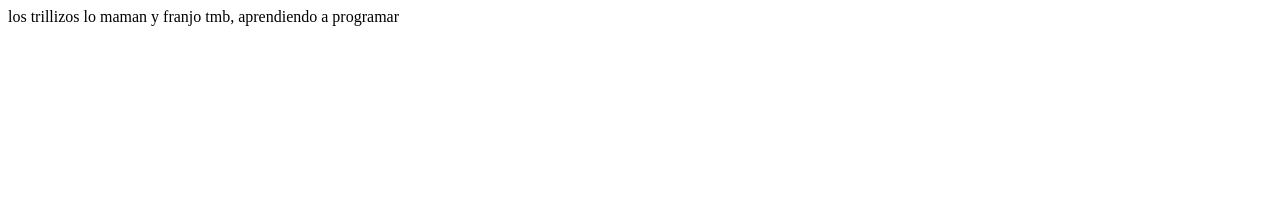
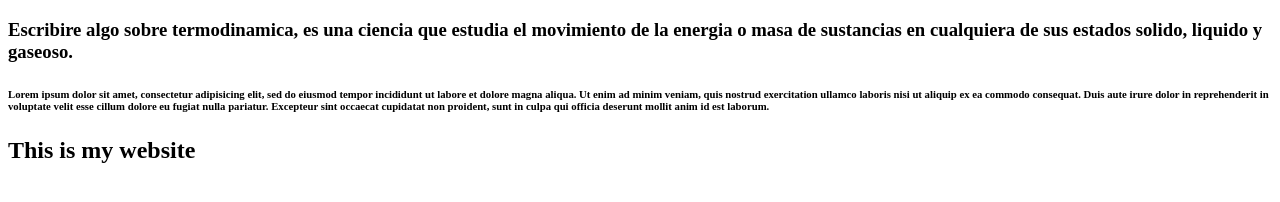
Before and after one commit to YormanJR/yorman, a plain HTML site: page index.html in a window 1280 px wide. Drawn offline with Linux system fonts and the light colour scheme.

Commit message:
cencepto de termo

```diff
--- a/index.html
+++ b/index.html
@@ -2,10 +2,14 @@
 <html>
   <head>
     <meta charset="utf-8">
-    <title>yorman</title>
+    <title>Learning</title>
   </head>
   <body>
-    los trillizos lo maman y franjo tmb,
-    aprendiendo a programar
+  <h3>Escribire algo sobre termodinamica, es una ciencia que estudia
+  el movimiento de la energia o masa de sustancias en cualquiera
+  de sus estados solido, liquido y gaseoso.</h3>
+  <h6>Lorem ipsum dolor sit amet, consectetur adipisicing elit, sed do eiusmod tempor incididunt ut labore et dolore magna aliqua. Ut enim ad minim veniam, quis nostrud exercitation ullamco laboris nisi ut aliquip ex ea commodo consequat. Duis aute irure dolor in reprehenderit in voluptate velit esse cillum dolore eu fugiat nulla pariatur. Excepteur sint occaecat cupidatat non proident, sunt in culpa qui officia deserunt mollit anim id est laborum.</h6>
+  <h2>This is my website</h2>
+
   </body>
 </html>
```
